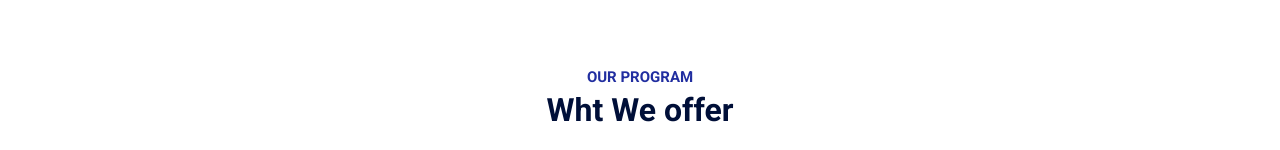
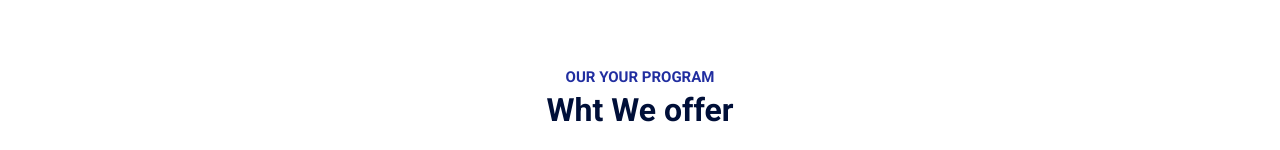
Before and after one commit to irakeshbind/New-project, a React (Vite) app in the folder reactproject/: page / in a window 1280 px wide. Shown: the part 802-952 px from the top of the page. Built offline with nearby package versions, Linux system fonts and the light colour scheme.

Commit message:
add title your text

```diff
--- a/reactproject/src/App.jsx
+++ b/reactproject/src/App.jsx
@@ -12,7 +12,7 @@ const App = () => {
         <Navbar/>
         <Hero/>
         <div className='container'>
-        <Title subtitle="OUR PROGRAM" title="Wht We offer"/>
+        <Title subtitle="OUR your PROGRAM" title="Wht We offer"/>
         <Programs/>
         <About/>
         <Title subtitle="Gallery " title="Campus Phostos"/>
```
